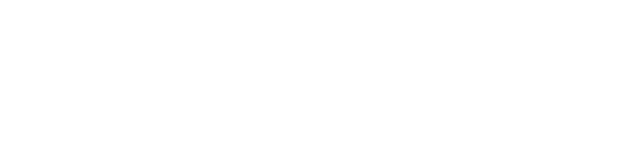
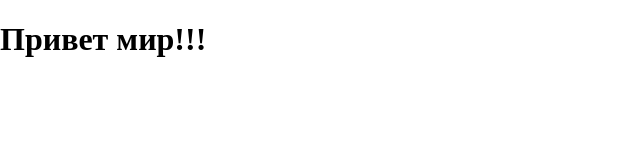
Before and after one commit to VipReaL/second-project, a plain HTML site: page index.html in a window 1280 px wide. Shown: the whole page, without its empty margins (0-640 px from the left). Drawn offline with Linux system fonts and the light colour scheme.

Commit message:
H1 Привет мир

```diff
--- a/index.html
+++ b/index.html
@@ -7,6 +7,6 @@
    <title>Document</title>
 </head>
 <body>
-
+   <h1>Привет мир!!!</h1>
 </body>
 </html>
--- a/style.css
+++ b/style.css
@@ -0,0 +1,3 @@
+body {
+   margin: 0;
+}
```
